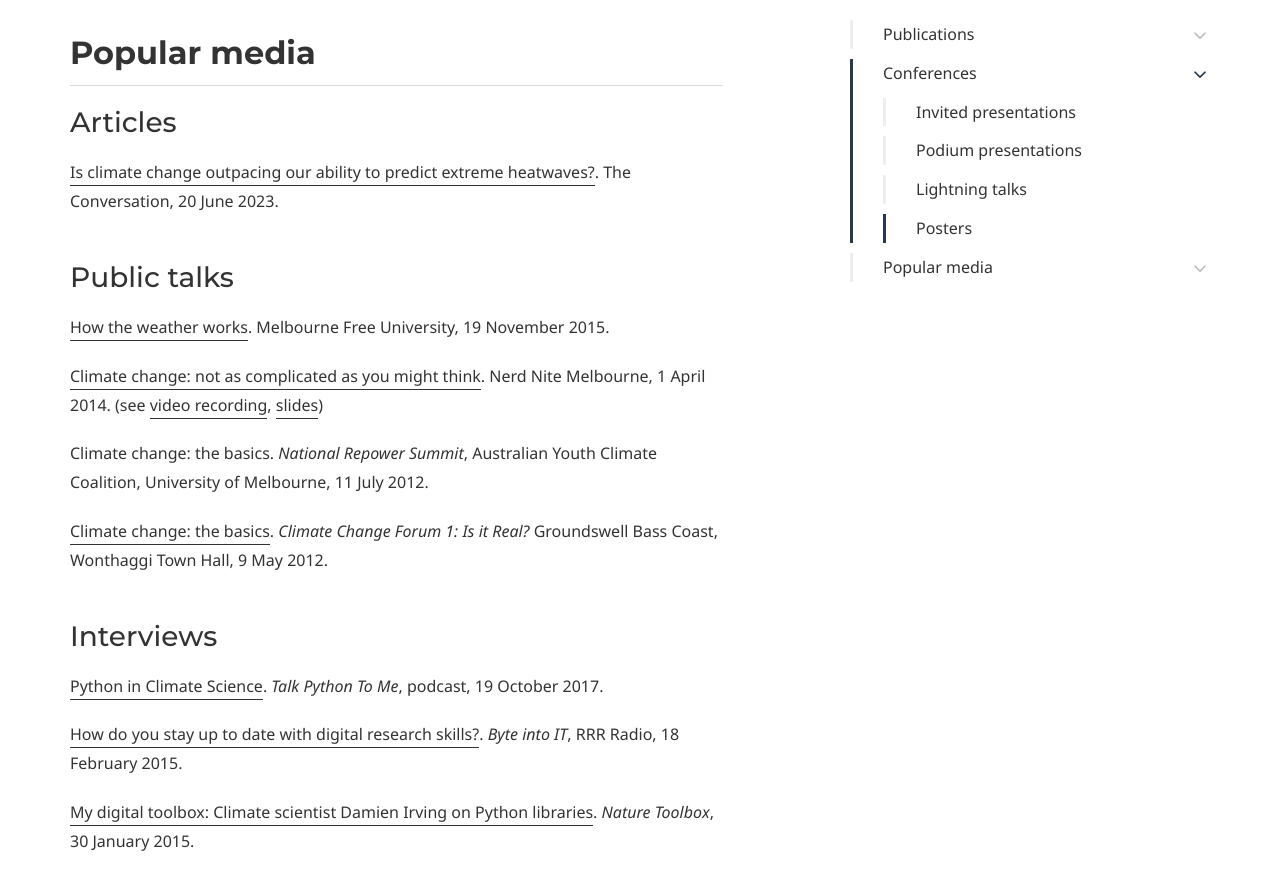
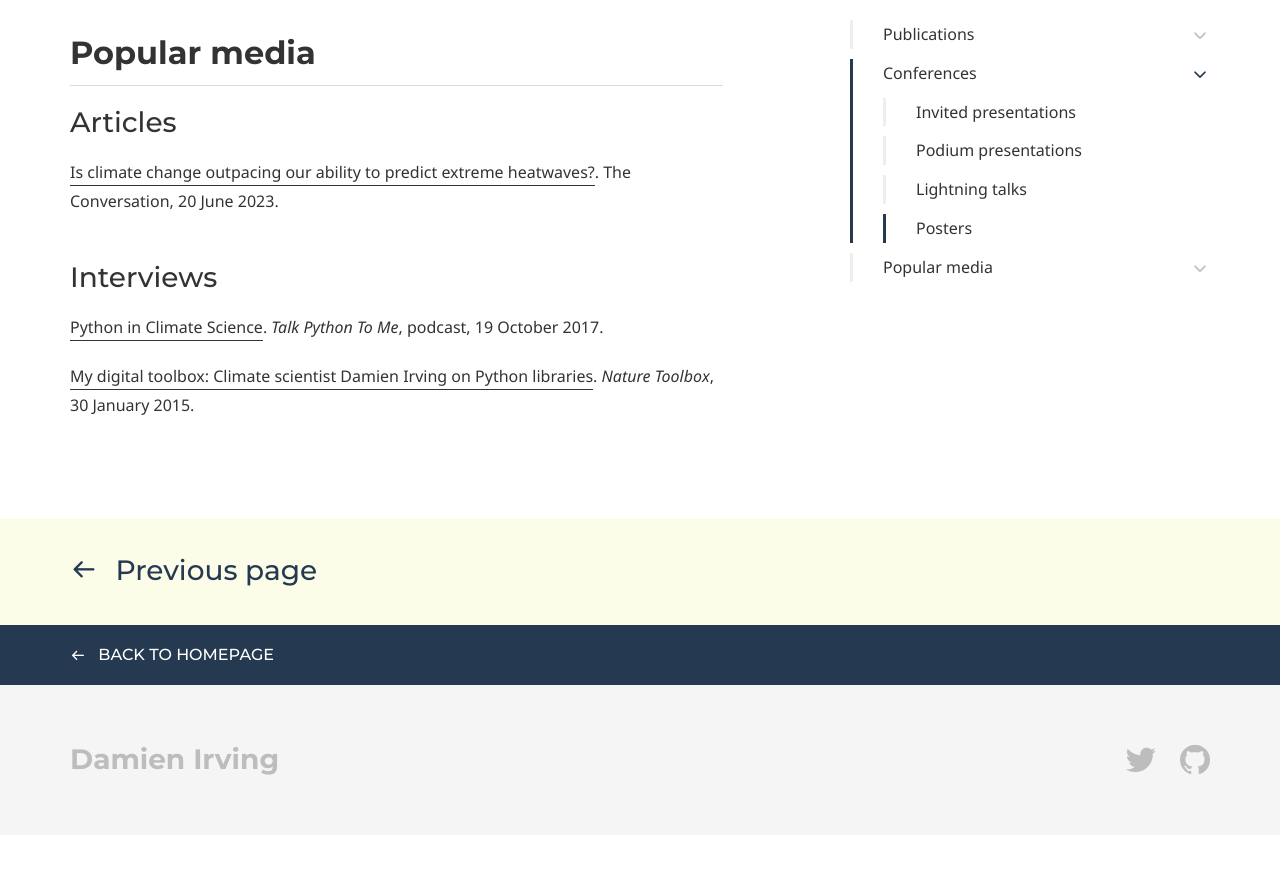
Before and after one commit to DamienIrving/damienirving.github.io, a Jekyll site: the page built from publications.md, in a window 1280 px wide and 900 px high, scrolled down 8667 px. Shown: the top 890 px of the window. Built offline with Jekyll 4.4.1, drawn with Linux system fonts in a browser that asks for light colours; some web fonts are replaced; after the commit the page ends 9502 px from its top, so only the background shows below that.

Commit message:
Update publications.md

```diff
--- a/publications.md
+++ b/publications.md
@@ -181,22 +181,9 @@ Hennessy K, **Irving D**, Perkins S, Murphy B, Brown J, Moise A, Colman R, Sen G
 
 [Is climate change outpacing our ability to predict extreme heatwaves?](https://theconversation.com/is-climate-change-outpacing-our-ability-to-predict-extreme-heatwaves-207925). The Conversation, 20 June 2023.
 
-### Public talks
-
-[How the weather works](http://www.melbournefreeuniversity.org/courses/how-weather-works/). Melbourne Free University, 19 November 2015.
-
-[Climate change: not as complicated as you might think](http://melbourne.nerdnite.com/2014/02/09/5-nerd-nite-edition/). Nerd Nite Melbourne, 1 April 2014. (see [video recording](https://www.youtube.com/watch?v=3qVp97VQQSs), [slides](https://speakerdeck.com/damienirving/climate-change-not-as-complicated-as-you-might-think))
-
-Climate change: the basics. *National Repower Summit*, Australian Youth Climate Coalition, University of Melbourne, 11 July 2012.
-
-[Climate change: the basics](http://thestar.com.au/?p=3440). *Climate Change Forum 1: Is it Real?* Groundswell Bass Coast, Wonthaggi Town Hall, 9 May 2012.
-
-
 ### Interviews
 
 [Python in Climate Science](https://talkpython.fm/episodes/show/134/python-in-climate-science). *Talk Python To Me*, podcast,
 19 October 2017.
 
-[How do you stay up to date with digital research skills?](http://www.rrr.org.au/whats-going-on/news/how-do-you-stay-up-to-date-with-digital-research-skills/). *Byte into IT*, RRR Radio, 18 February 2015.
-
 [My digital toolbox: Climate scientist Damien Irving on Python libraries](http://www.nature.com/news/my-digital-toolbox-climate-scientist-damien-irving-on-python-libraries-1.16805). *Nature Toolbox*, 30 January 2015.
```
